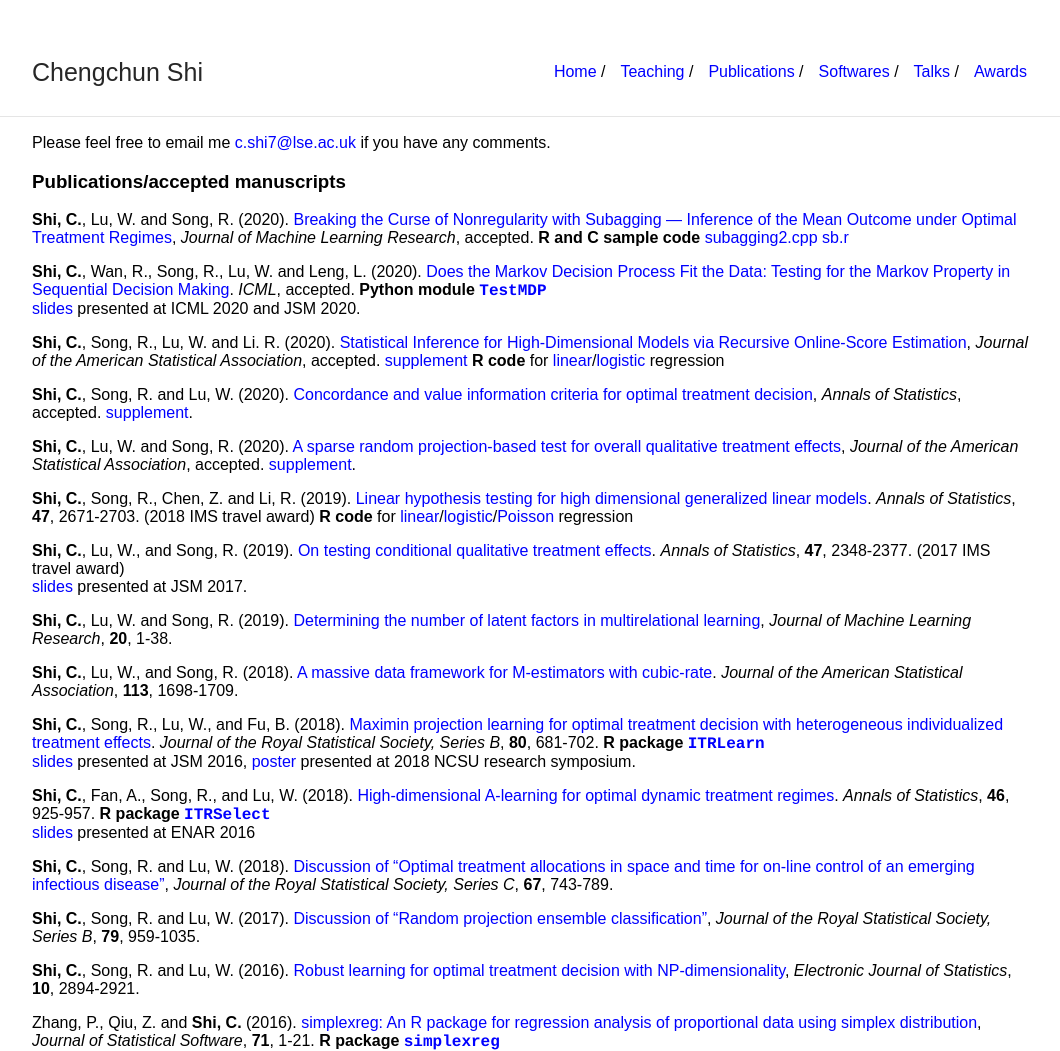
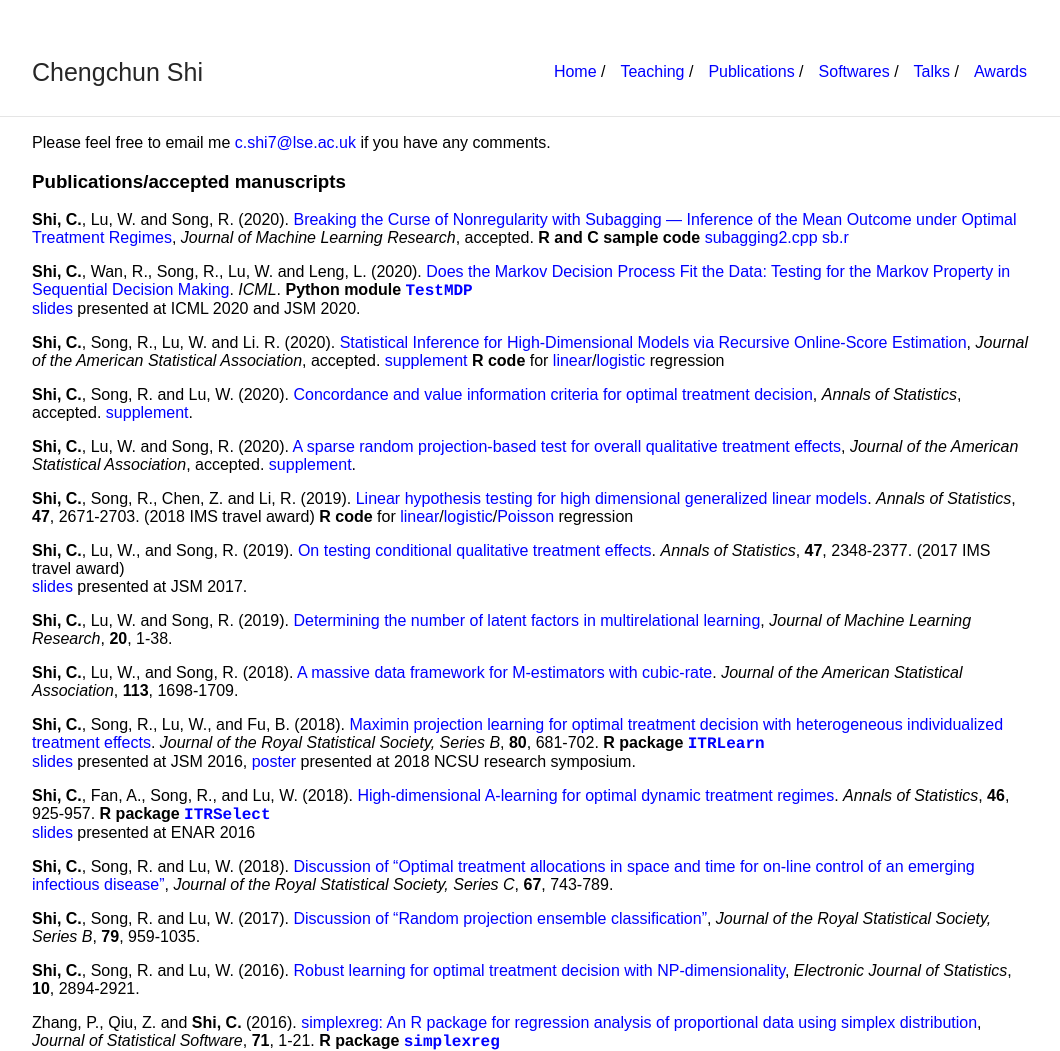
Before and after one commit to callmespring/callmespring.github.io, a Jekyll site: the page built from publication.md, in a window 1280 px wide. Shown: the whole page, without its empty margins (108-1168 px from the left). Built offline with Jekyll 4.4.1, drawn with Linux system fonts in a browser that asks for light colours.

Commit message:
Update publication.md

```diff
--- a/publication.md
+++ b/publication.md
@@ -10,7 +10,7 @@
 ### Publications/accepted manuscripts
 **Shi, C.**, Lu, W. and Song, R. (2020). [Breaking the Curse of Nonregularity with Subagging --- Inference of the Mean Outcome under Optimal Treatment Regimes](./paper/SASv2cs.pdf), _Journal of Machine Learning Research_, accepted. **R and C sample code** [<font size="3">subagging2.cpp</font>](./code/subagging2.cpp) [<font size="3">sb.r</font>](./code/sb.r)
 
-**Shi, C.**, Wan, R., Song, R., Lu, W. and Leng, L. (2020). [Does the Markov Decision Process Fit the Data: Testing for the Markov Property in Sequential Decision Making](https://arxiv.org/pdf/2002.01751.pdf). _ICML_, accepted.
+**Shi, C.**, Wan, R., Song, R., Lu, W. and Leng, L. (2020). [Does the Markov Decision Process Fit the Data: Testing for the Markov Property in Sequential Decision Making](http://proceedings.mlr.press/v119/shi20c/shi20c.pdf). _ICML_.
 **Python module** [<span style="font-family:courier;">**TestMDP**</span>](https://github.com/RunzheStat/TestMDP) <br/> [<font size="3">slides</font>](./slides/slides.pdf) <font size="3">presented at ICML 2020 and JSM 2020</font>.
 
 **Shi, C.**, Song, R., Lu, W. and Li. R. (2020). [Statistical Inference for High-Dimensional Models via Recursive Online-Score Estimation](./paper/HDCIv3un.pdf), _Journal of the American Statistical Association_, accepted. [supplement](./paper/suppHDCIv3un.pdf)
```
